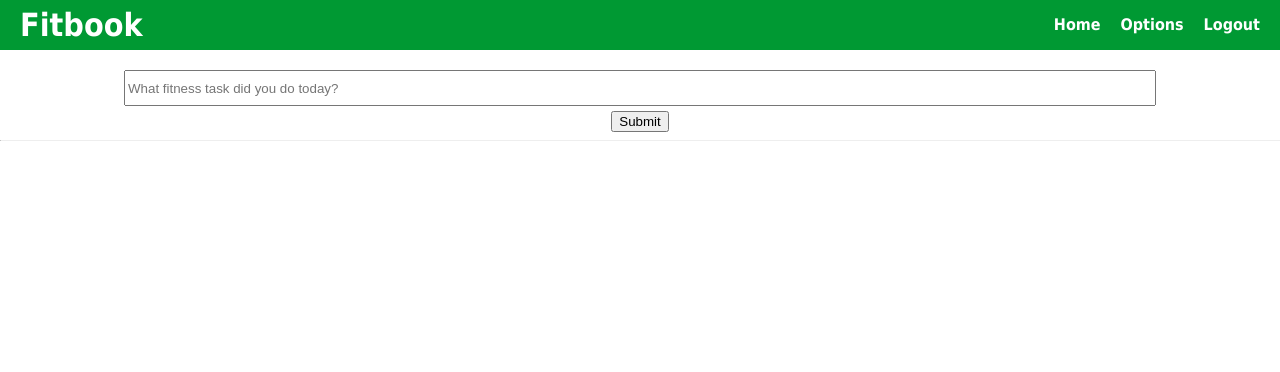
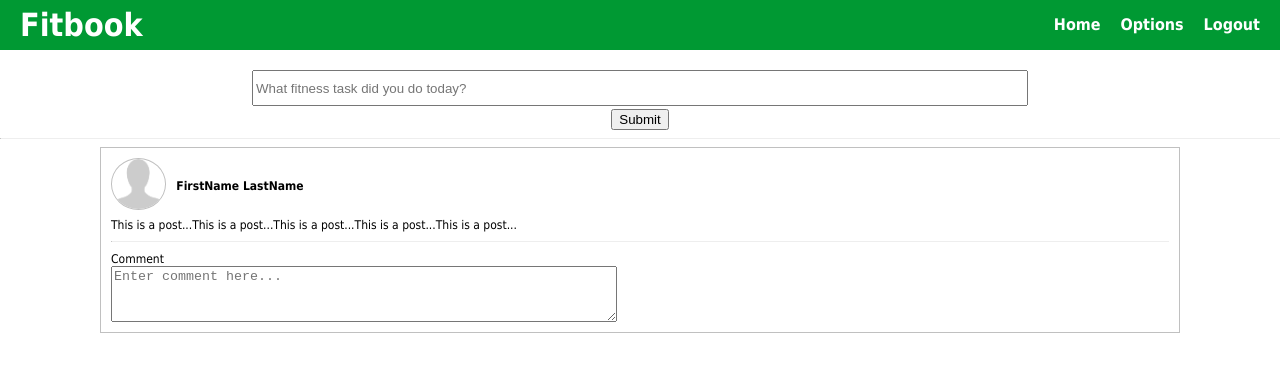
Before and after one commit to cybermgumban/fitbook, a React (Create React App) app in the folder client/: page / in a window 1280 px wide. Shown: the top 372 px of the page. Built offline with nearby package versions, Linux system fonts and the light colour scheme.

Commit message:
File changes

```diff
--- /dev/null
+++ b/client/src/components/atoms/AddComment.js
@@ -0,0 +1,31 @@
+import React from 'react';
+import styled from 'styled-components';
+
+const CommentWrapper = styled.form`
+    margin-top: 10px;
+    font-size: 12px;
+`
+
+const LabelWrapper = styled.label`
+    display: block;
+`
+
+const InputWrapper = styled.textarea`
+    width: 500px;
+    height: 50px;
+    display: block;
+`
+
+const AddComment = () => {
+    return (
+        <div>
+            <CommentWrapper>
+                <LabelWrapper>Comment</LabelWrapper>
+                <InputWrapper placeholder="Enter comment here..."></InputWrapper>
+                {/* <InputWrapper type="textarea"/> */}
+            </CommentWrapper>
+        </div>
+    )
+}
+
+export default AddComment;
--- a/client/src/components/atoms/AddPost.js
+++ b/client/src/components/atoms/AddPost.js
@@ -9,12 +9,12 @@ const FormWrapper = styled.div`
 
 const InputWrapper = styled.input`
     height: 30px;
-    width: 80vw;
+    width: 60vw;
     margin: auto;
-    margin-bottom: 5px;
 `
 
 const ButtonWrapper = styled.button`
+    margin-top: 3px;
 `
 
 class AddPost extends Component {
--- /dev/null
+++ b/client/src/components/atoms/Name.js
@@ -0,0 +1,27 @@
+import React from 'react';
+import styled from 'styled-components';
+
+const NameWrapper = styled.div`
+    margin-left: 10px;
+    font-size: 12px;
+    font-weight: bold;
+    display: inline-block;
+`
+
+const Name = () => {
+    return (
+        <NameWrapper>
+            <span>
+                FirstName
+            </span>
+            <span>
+                &nbsp;
+            </span>
+            <span>
+                LastName
+            </span>
+        </NameWrapper>
+    )
+}
+
+export default Name;
--- /dev/null
+++ b/client/src/components/atoms/PicIcon.js
@@ -0,0 +1,30 @@
+import React from 'react';
+import {Component} from 'react';
+import styled from 'styled-components';
+
+//components
+import imgplaceholder from '../../assets/imgplaceholder.png';
+
+const DivWrapper = styled.div`
+    display: inline-block;
+    vertical-align: middle;
+`
+
+const PicIconWrapper = styled.img`
+    height: 50px;
+    width: auto;
+    border: 1px solid rgb(192,192,192);
+    border-radius: 50%;
+`
+
+class PicIcon extends Component{
+    render() {
+        return (
+            <DivWrapper>
+                <PicIconWrapper src={imgplaceholder}/>
+            </DivWrapper>
+        )
+    }
+}
+
+export default PicIcon;
--- /dev/null
+++ b/client/src/components/atoms/Post.js
@@ -0,0 +1,22 @@
+import React from 'react';
+import {Component} from 'react';
+import styled from 'styled-components';
+
+const PostWrapper = styled.span`
+    font-size: 12px;
+    margin-top: 5x;
+    margin-right: 5px;
+    margin-bottom: 5px;
+`
+
+class Post extends Component {
+    render() {
+        return (
+            <PostWrapper>
+                This is a post...This is a post...This is a post...This is a post...This is a post...
+            </PostWrapper>
+        )
+    }
+}
+
+export default Post;
--- a/client/src/components/atoms/Header.js
+++ b/client/src/components/molecules/Header.js
@@ -3,7 +3,7 @@ import styled from 'styled-components';
 
 //components
 // import Login from './Login';
-import LoggedIn from './LoggedIn';
+import LoggedIn from '../atoms/LoggedIn';
 
 const MainWrapper = styled.div`
 `
--- /dev/null
+++ b/client/src/components/molecules/PostItem.js
@@ -0,0 +1,36 @@
+import React from 'react';
+import styled from 'styled-components';
+
+//components
+import PicIcon from '../atoms/PicIcon';
+import Name from '../atoms/Name';
+import Post from '../atoms/Post';
+import AddComment from '../atoms/AddComment';
+import Divider from '../atoms/Divider';
+
+const PostItemWrapper = styled.div`
+    margin-left: 100px;
+    margin-right: 100px;
+    border: 1px solid rgb(192,192,192);
+    padding: 10px;
+`
+
+const PostItem = () => {
+    return (
+        <PostItemWrapper>
+            <div>
+                <PicIcon />
+                <Name />
+            </div>
+            <div>
+                <Post />
+                <Divider />
+            </div>
+            <div>
+                <AddComment />
+            </div>
+        </PostItemWrapper>
+    )
+}
+
+export default PostItem;
--- a/client/src/components/pages/Homepage.js
+++ b/client/src/components/pages/Homepage.js
@@ -2,9 +2,10 @@ import React from 'react';
 import {Component} from 'react';
 
 //components
-import Header from '../atoms/Header'
-import AddPost from '../atoms/AddPost'
-import Divider from '../atoms/Divider'
+import Header from '../molecules/Header';
+import AddPost from '../atoms/AddPost';
+import Divider from '../atoms/Divider';
+import PostItem from  '../molecules/PostItem';
 
 class Homepage extends Component {
     render() {
@@ -13,6 +14,7 @@ class Homepage extends Component {
                 <Header>
                     <AddPost />
                     <Divider />
+                    <PostItem />
                 </Header>
             </div>
         )
```
Also changed, not shown: client/src/components/molecules/CommentItem.js (added, +36 -0 lines), client/src/assets/imgplaceholder.png (added).
